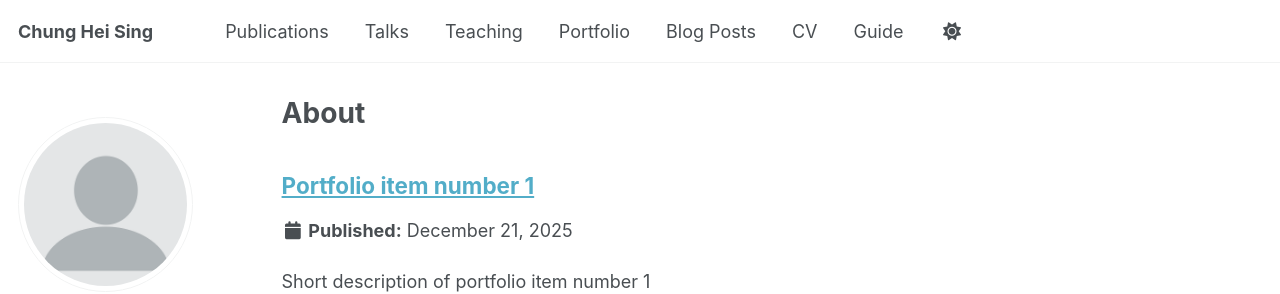
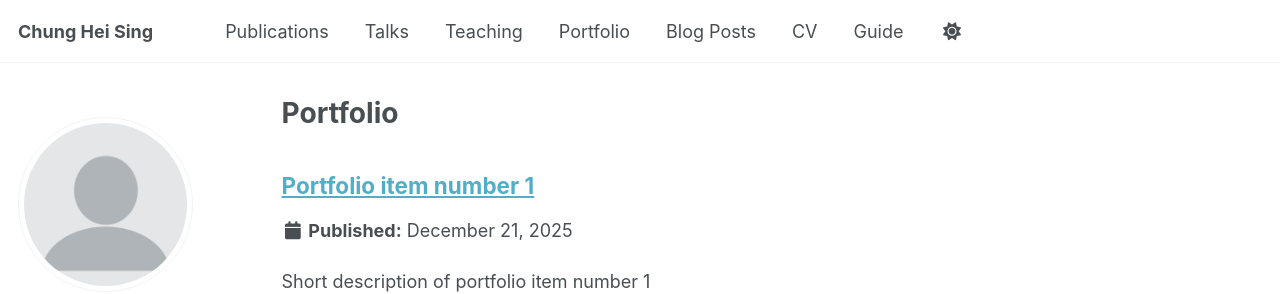
Before and after one commit to chungheising/chungheising.github.io, a Jekyll site: the page built from _pages/portfolio.html, in a window 1280 px wide and 1313 px high. Shown: the top 294 px of the window. Built offline with Jekyll 4.4.1, drawn with Linux system fonts in a browser that asks for light colours; a script bundle is joined from its source files by our own code; library files that are not in the unit come from our copies.

Commit message:
Rename page from About to Portfolio

```diff
--- a/_pages/portfolio.html
+++ b/_pages/portfolio.html
@@ -1,7 +1,7 @@
 ---
 layout: archive
-title: "About"
-permalink: /about/
+title: "Portfolio"
+permalink: /portfolio/
 author_profile: true
 ---
 
```
